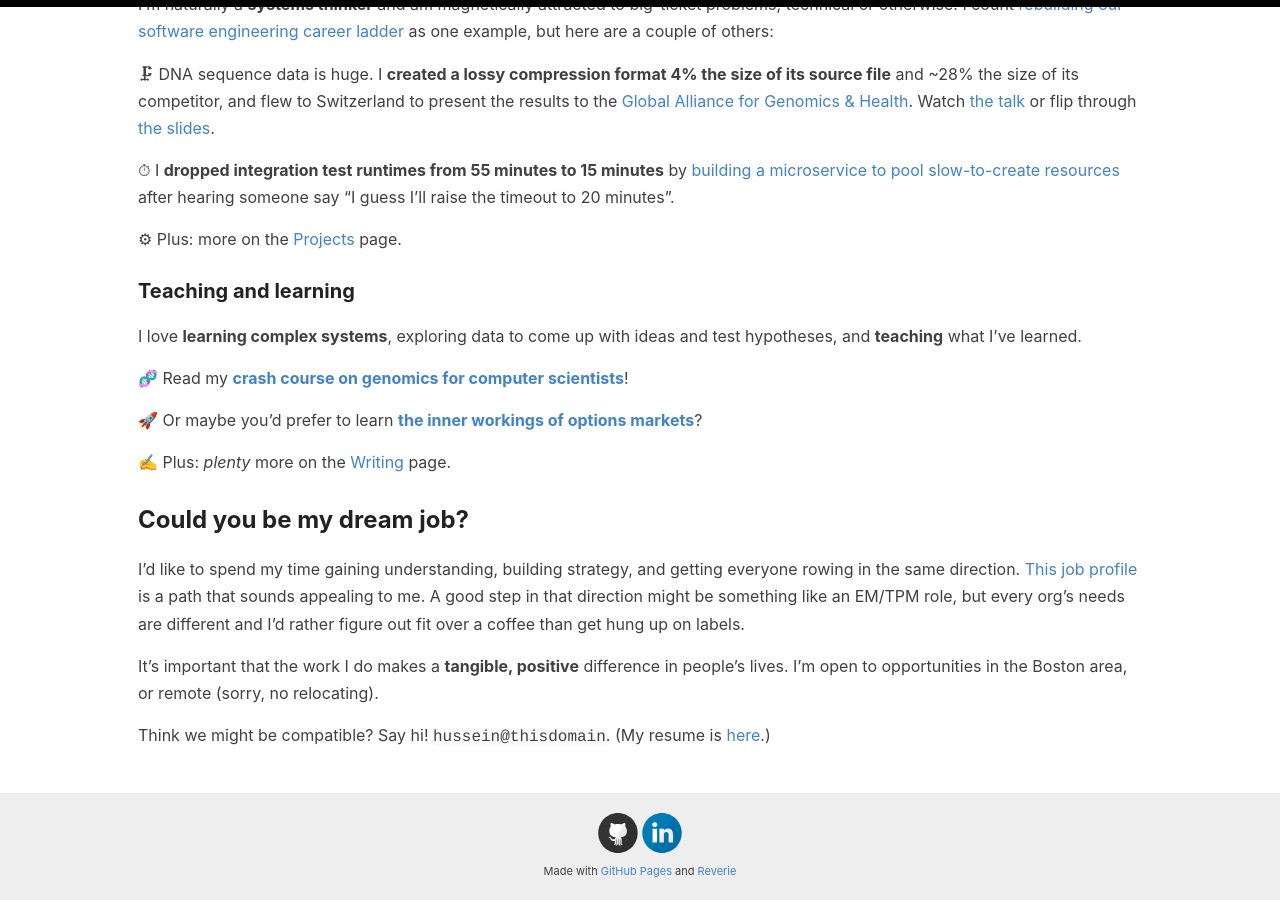
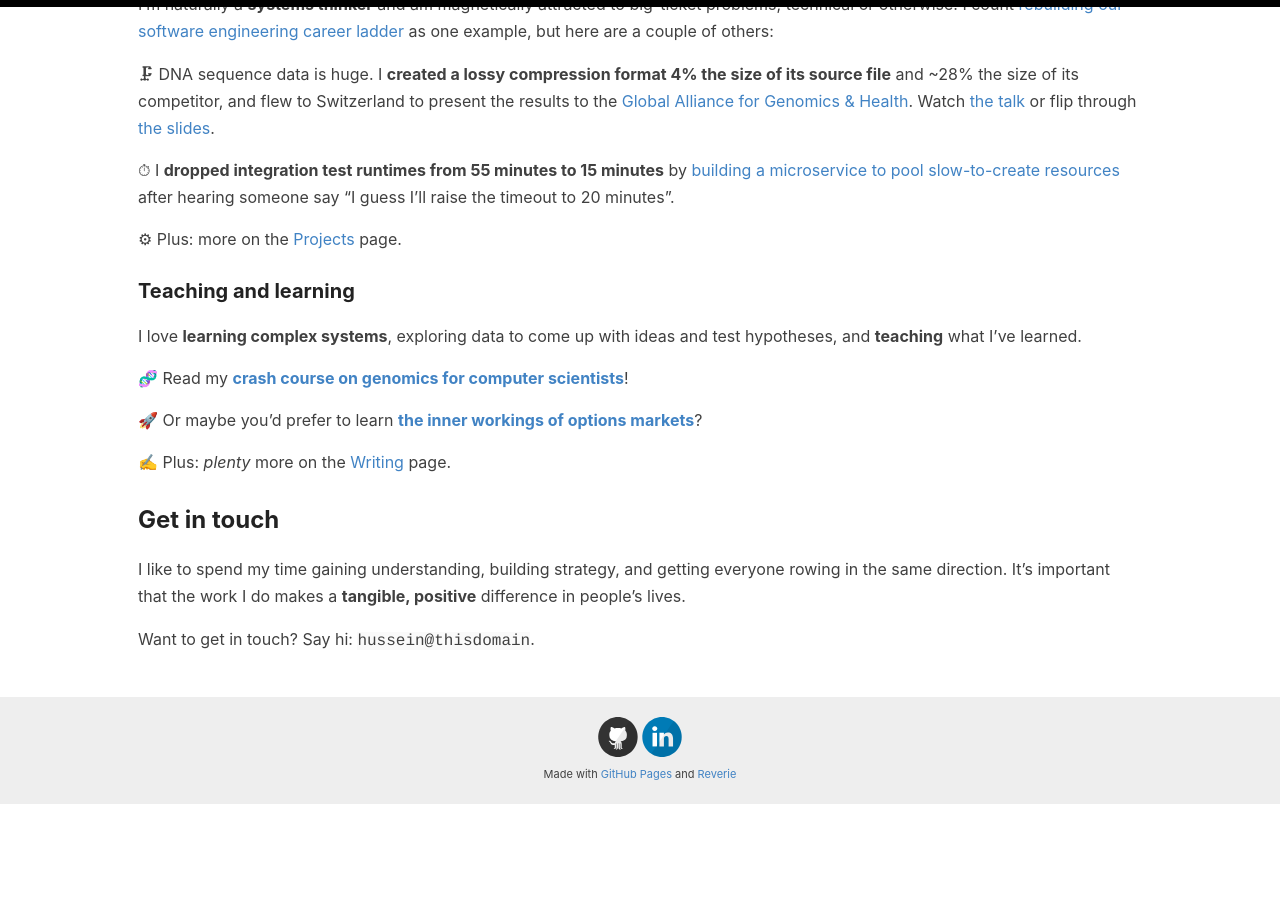
Before and after one commit to helgridly/helgridly.github.io, a Jekyll site: the page built from index.md, in a window 1280 px wide and 900 px high, scrolled down 893 px. Built offline with Jekyll 4.4.1, drawn with Linux system fonts in a browser that asks for light colours; after the commit the page ends 1697 px from its top, so only the background shows below that; some of the changed text lies outside the part shown.

Commit message:
update now i'm employed

```diff
--- a/index.md
+++ b/index.md
@@ -49,10 +51,8 @@ I love **learning complex systems**, exploring data to come up with ideas and te
 
 ✍ Plus: _plenty_ more on the [Writing](/writing) page.
 
-## Could you be my dream job?
+## Get in touch
 
-I'd like to spend my time gaining understanding, building strategy, and getting everyone rowing in the same direction. [This job profile](https://staffeng.com/stories/rick-boone) is a path that sounds appealing to me. A good step in that direction might be something like an EM/TPM role, but every org's needs are different and I'd rather figure out fit over a coffee than get hung up on labels.
+I like to spend my time gaining understanding, building strategy, and getting everyone rowing in the same direction. It's important that the work I do makes a **tangible, positive** difference in people's lives.
 
-It's important that the work I do makes a **tangible, positive** difference in people's lives. I'm open to opportunities in the Boston area, or remote (sorry, no relocating).
-
-Think we might be compatible? Say hi! `hussein@thisdomain`. (My resume is [here](/resume).)
+Want to get in touch? Say hi: `hussein@thisdomain`.
```
Also changed, not shown: other parts of index.md (+2 -0 lines).
